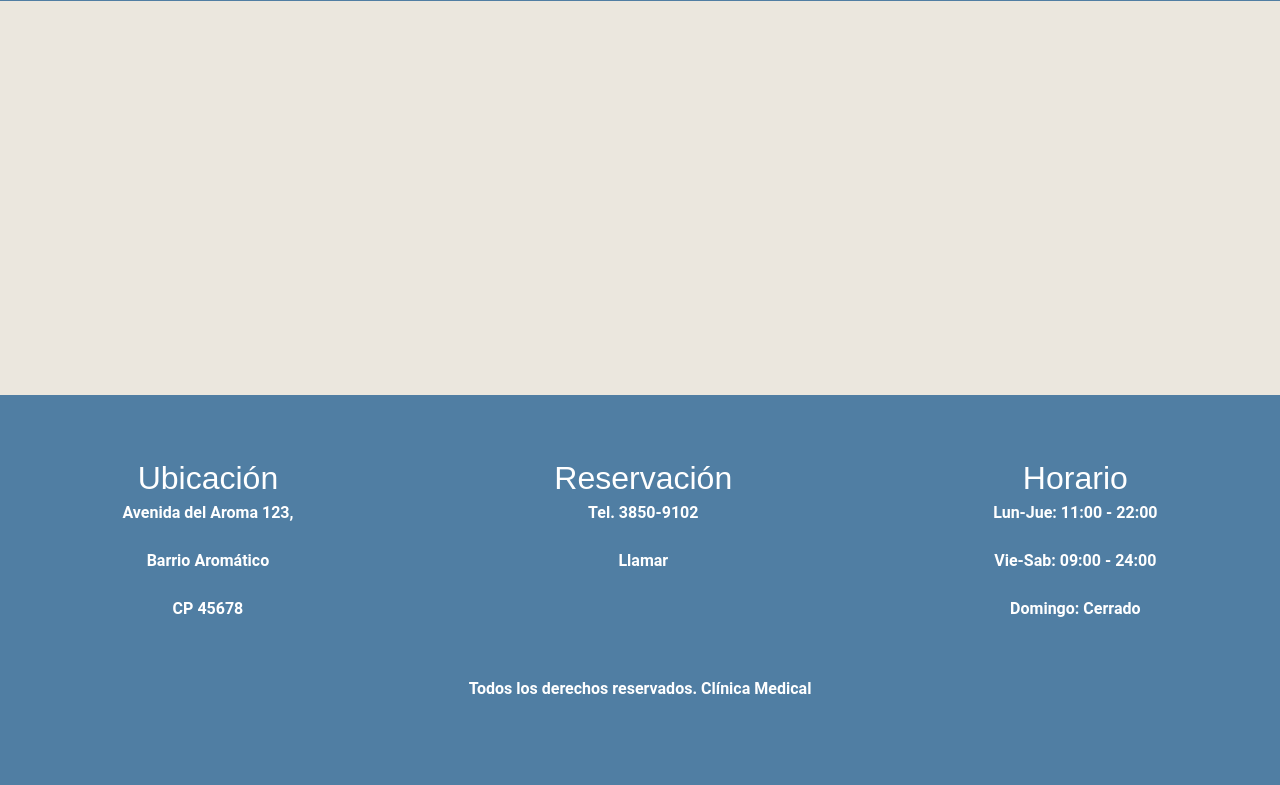
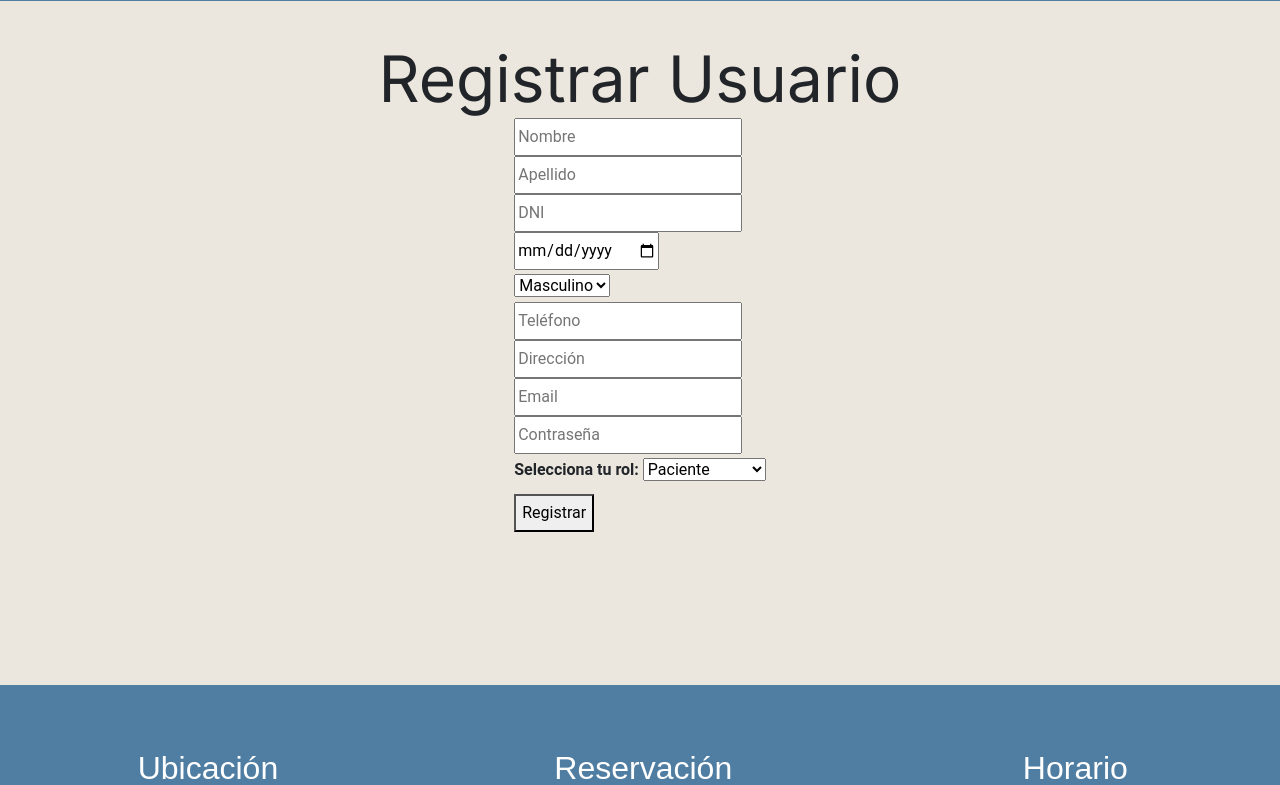
Before and after one commit to SebasLopDev/CLINICA, a Flask app: page /registro in a window 1280 px wide. Shown: the part 79-864 px from the top of the page. Before the commit the page ends 773 px from the top, so only its background shows below. Run offline with Flask 3, Linux system fonts and the light colour scheme; some libraries are stand-ins or nearby versions.

Commit message:
update templates

```diff
--- a/app.py
+++ b/app.py
@@ -8,20 +8,25 @@ app = Flask(__name__)
 def home():
     return render_template('index.html')
 
-@app.route('/guardar_paciente', methods=['POST'])
-def guardar_paciente():
-    nombre = request.form['nombre']
-    apellido = request.form['apellido']
-    dni = request.form['dni']
-    fecha_nacimiento = request.form['fecha_nacimiento']  # formato: 'YYYY-MM-DD'
-    sexo = request.form['sexo']
-    telefono = request.form['telefono']
-    direccion = request.form['direccion']
-    email = request.form['email']
+@app.route('/registrar', methods=["GET", "POST"])
+def registrar():
+    if request.method == "POST":
+        nombre = request.form["nombre"]
+        apellido = request.form["apellido"]
+        dni = request.form["dni"]
+        fecha_nacimiento = request.form["fecha_nacimiento"]
+        sexo = request.form["sexo"]
+        telefono = request.form["telefono"]
+        direccion = request.form["direccion"]
+        email = request.form["email"]
+        contrasena = request.form["contrasena"]
+        id_rol = request.form["id_rol"]  # Rol seleccionado (1, 2, 3)
 
-    consultas.insertar_paciente(nombre, apellido, dni, fecha_nacimiento, sexo, telefono, direccion, email)
+        consultas.insertar_usuario_y_paciente(nombre, apellido, dni, fecha_nacimiento, sexo, telefono, direccion, email, contrasena, id_rol)
+        return redirect("/bienvenida")
 
-    return redirect(url_for('home'))
+    return render_template("registro.html")
+
 
 @app.route('/nosotros')
 def nosotros():
@@ -46,3 +51,18 @@ def registro():
 if __name__ == '__main__':
     print("Iniciando Flask en http://localhost:5000")
     app.run(debug=True)
+
+'''@app.route('/guardar_paciente', methods=['POST'])
+def guardar_paciente():
+    nombre = request.form['nombre']
+    apellido = request.form['apellido']
+    dni = request.form['dni']
+    fecha_nacimiento = request.form['fecha_nacimiento']  # formato: 'YYYY-MM-DD'
+    sexo = request.form['sexo']
+    telefono = request.form['telefono']
+    direccion = request.form['direccion']
+    email = request.form['email']
+
+    consultas.insertar_paciente(nombre, apellido, dni, fecha_nacimiento, sexo, telefono, direccion, email)
+
+    return redirect(url_for('home'))'''
--- a/static/css/style.css
+++ b/static/css/style.css
@@ -237,6 +237,15 @@ a:hover .sub_reg {
 
 }
 
+.container_registro{
+    display: flex;
+    justify-content: center;
+    align-items: center;
+    margin-top: 7.5rem;
+    margin-bottom: 30rem;
+    flex-direction: column;
+}
+
 .contenedor-footer{
     display: flex;
     justify-content: space-around;
--- a/templates/registro.html
+++ b/templates/registro.html
@@ -6,6 +6,37 @@
 
 
 <main>
+
+    <div class=container_registro>
+            <h1>Registrar Usuario</h1>
+            <form method="POST">
+                <input name="nombre" placeholder="Nombre" required><br>
+                <input name="apellido" placeholder="Apellido" required><br>
+                <input name="dni" placeholder="DNI" required><br>
+                <input type="date" name="fecha_nacimiento" required><br>
+                <select name="sexo" required>
+                    <option value="M">Masculino</option>
+                    <option value="F">Femenino</option>
+                </select><br>
+                <input name="telefono" placeholder="Teléfono"><br>
+                <input name="direccion" placeholder="Dirección"><br>
+                <input type="email" name="email" placeholder="Email" required><br>
+                <input type="password" name="contrasena" placeholder="Contraseña" required><br>
+
+                <!-- Selección del rol -->
+                <label for="id_rol">Selecciona tu rol:</label>
+                <select name="id_rol" required>
+                    <option value="1">Paciente</option>
+                    <option value="2">Médico</option>
+                    <option value="3">Administrador</option>
+                </select><br>
+
+                <button type="submit">Registrar</button>
+            </form>
+
+    </div>
+
+
 
 </main>
 
```
Also changed, not shown: consultas.py (+36 -2 lines).
